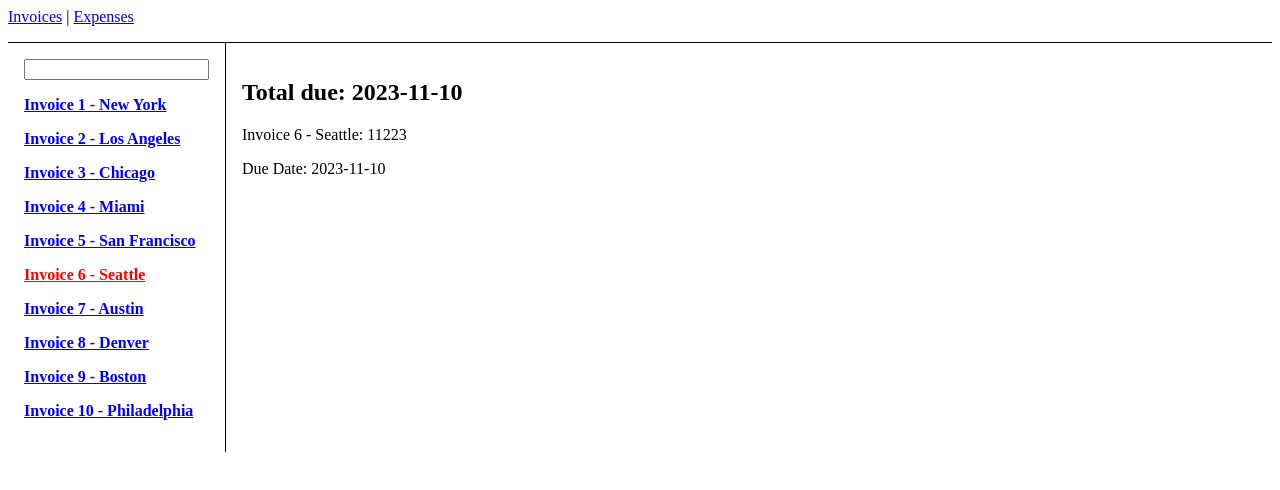
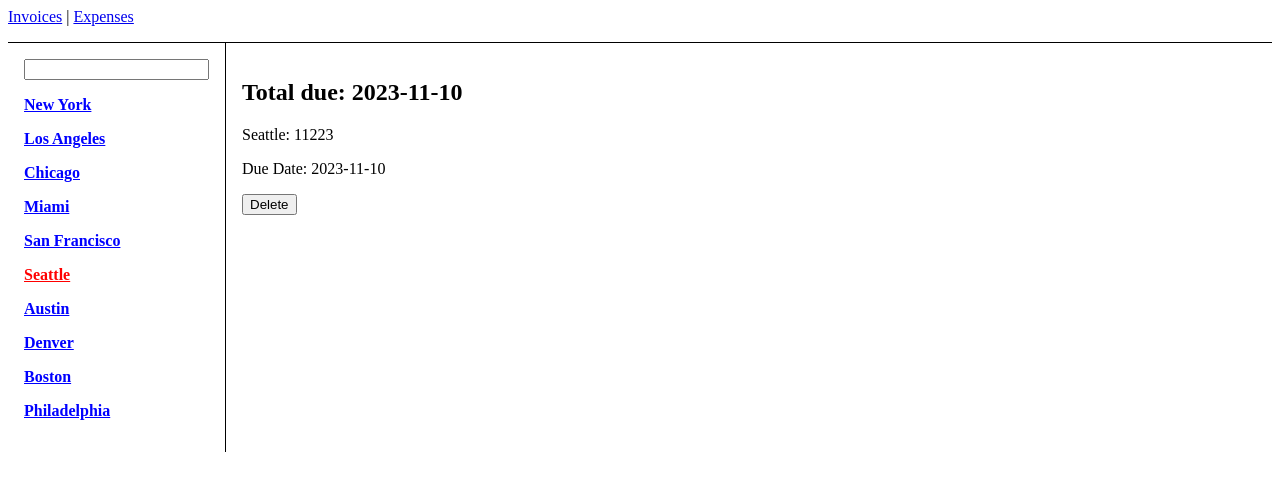
Before and after one commit to ericksjp/Tutorial-ReactRouter, a React (Vite) app: page /invoices/11223 in a window 1280 px wide. Shown: the top 490 px of the page. Built offline with nearby package versions, Linux system fonts and the light colour scheme.

Commit message:
Navegação Programatica

```diff
--- a/src/data.ts
+++ b/src/data.ts
@@ -1,62 +1,63 @@
+
 type invoice = { name: string; number: number; amount: string; due: string };
 
-const invoicesArray: invoice[] = [
+let invoicesArray: invoice[] = [
   {
-    name: "Invoice 1 - New York",
+    name: "New York",
     number: 12345,
     amount: "$100.00",
     due: "2023-10-15",
   },
   {
-    name: "Invoice 2 - Los Angeles",
+    name: "Los Angeles",
     number: 54321,
     amount: "$200.00",
     due: "2023-10-20",
   },
   {
-    name: "Invoice 3 - Chicago",
+    name: "Chicago",
     number: 98765,
     amount: "$150.00",
     due: "2023-10-25",
   },
   {
-    name: "Invoice 4 - Miami",
+    name: "Miami",
     number: 24680,
     amount: "$75.00",
     due: "2023-11-01",
   },
   {
-    name: "Invoice 5 - San Francisco",
+    name: "San Francisco",
     number: 13579,
     amount: "$300.00",
     due: "2023-11-05",
   },
   {
-    name: "Invoice 6 - Seattle",
+    name: "Seattle",
     number: 11223,
     amount: "$125.00",
     due: "2023-11-10",
   },
   {
-    name: "Invoice 7 - Austin",
+    name: "Austin",
     number: 998877,
     amount: "$90.00",
     due: "2023-11-15",
   },
   {
-    name: "Invoice 8 - Denver",
+    name: "Denver",
     number: 556677,
     amount: "$180.00",
     due: "2023-11-20",
   },
   {
-    name: "Invoice 9 - Boston",
+    name: "Boston",
     number: 334455,
     amount: "$220.00",
     due: "2023-11-25",
   },
   {
-    name: "Invoice 10 - Philadelphia",
+    name: "Philadelphia",
     number: 112233,
     amount: "$160.00",
     due: "2023-11-30",
@@ -70,3 +71,8 @@ export function getInvoices(): invoice[]{
 export function getInvoice(number: number): invoice | undefined{
   return invoicesArray.find((invoice) => invoice.number === number) || undefined;
 }
+
+// eslint-disable-next-line @typescript-eslint/no-explicit-any
+export function deleteInvoice(number: any) {
+  invoicesArray = invoicesArray.filter((invoice) => invoice.number !== number)
+}
--- a/src/routes/Invoices/Invoice/index.tsx
+++ b/src/routes/Invoices/Invoice/index.tsx
@@ -1,10 +1,10 @@
-import { useParams } from "react-router-dom";
-import { getInvoice } from "../../../data";
+import { useNavigate, useParams } from "react-router-dom";
+import { deleteInvoice, getInvoice } from "../../../data";
 import NotFound from "../../NotFound";
 
 export default function Invoice() {
   const params = useParams();
-
+  const navigate = useNavigate();
   const invoice = getInvoice(Number(params.invoiceId));
 
   if (invoice !== undefined)
@@ -15,6 +15,14 @@ export default function Invoice() {
           {invoice.name}: {invoice.number}
         </p>
         <p>Due Date: {invoice.due}</p>
+        <button
+            onClick={() => {
+                deleteInvoice(invoice.number);
+                navigate('/invoices' + location.search);
+            }}
+            >
+                Delete
+        </button>
       </main>
     );
 
```
